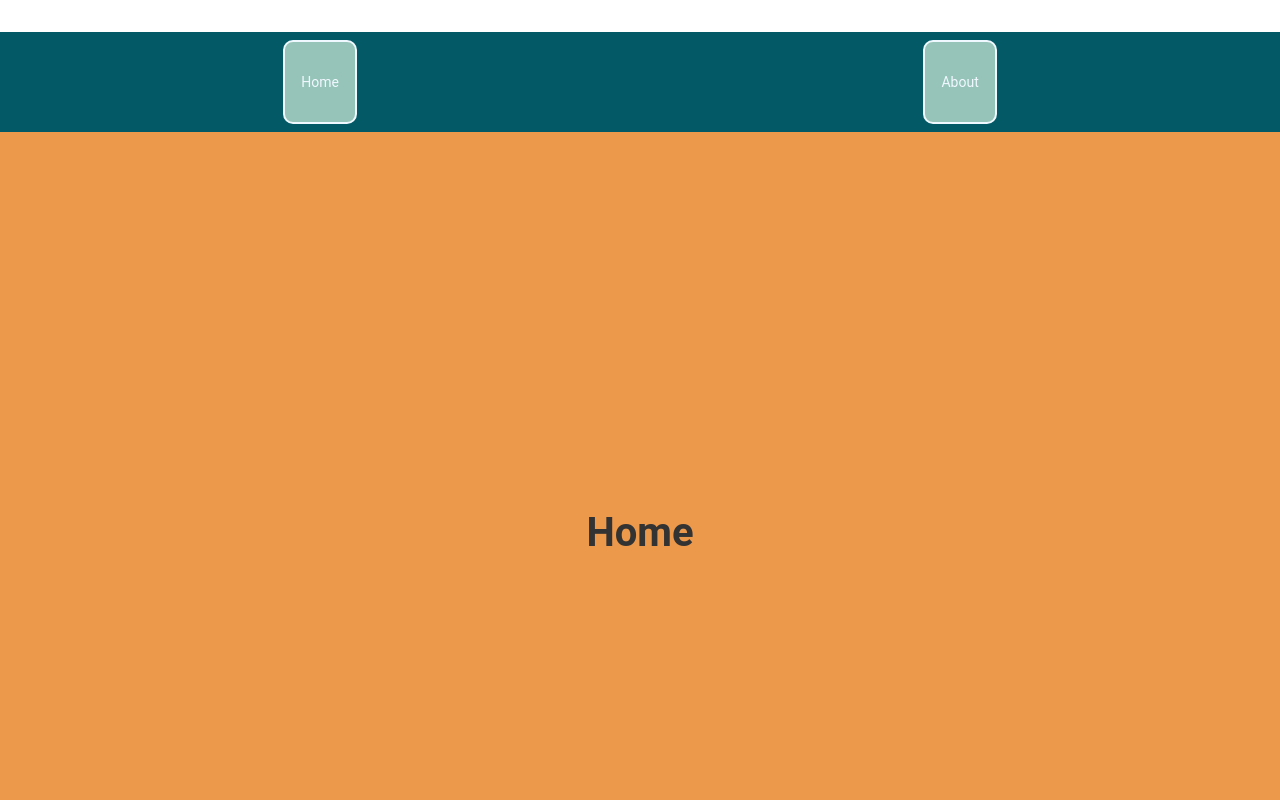
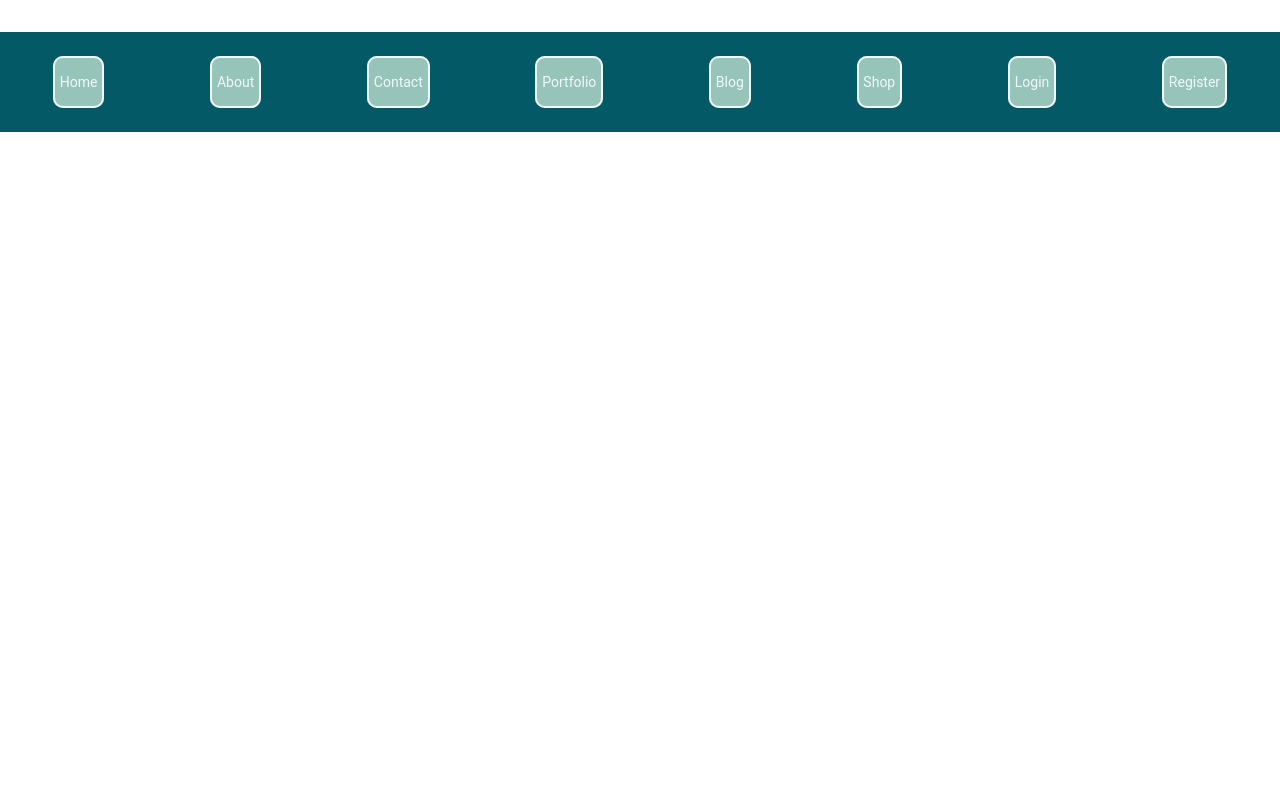
Before and after one commit to luv-jeri/React, a React (Create React App) app: page / in a window 1280 px wide. Shown: the top 800 px of the page. Built offline with nearby package versions, Linux system fonts and the light colour scheme.

Commit message:
With React Router

```diff
--- a/package.json
+++ b/package.json
@@ -10,6 +10,7 @@
     "axios": "^0.27.2",
     "react": "^18.1.0",
     "react-dom": "^18.1.0",
+    "react-router-dom": "6",
     "react-scripts": "5.0.1",
     "web-vitals": "^2.1.4"
   },
--- a/src/App.js
+++ b/src/App.js
@@ -1,21 +1,38 @@
 import './App.css';
-import Home from './pages/Home';
-import About from './pages/About';
-
-import { useState, useEffect } from 'react';
-
+import Page from './pages/Page';
+import { HashRouter, Routes, Route, Link } from 'react-router-dom';
 function App() {
-  var path = window.location.pathname;
-  var page = path.split('/').pop(); //` http://localhost:3000/about
-  console.log(page);
-
+  const page = [
+    'Home',
+    'About',
+    'Contact',
+    'Portfolio',
+    'Blog',
+    'Shop',
+    'Login',
+    'Register',
+  ];
   return (
     <div className='container'>
-      <nav>
-        <a href='/'>Home</a>
-        <a href='/about'>About</a>
-      </nav>
-      {page === '' ? <Home /> : <About />}
+      <HashRouter>
+        <nav>
+          {page.map((item, index) => {
+            return (
+              <div className='link' key={index}>
+                <Link to={`/${item.toLowerCase()}`}>{item}</Link>
+              </div>
+            );
+          })}
+        </nav>
+
+        <Routes>
+          {page.map((item) => {
+            return (
+              <Route path={`/${item.toLowerCase()}`} element={<Page>{item}</Page>} />
+            );
+          })}
+        </Routes>
+      </HashRouter>
     </div>
   );
 }
--- a/src/index.css
+++ b/src/index.css
@@ -50,6 +50,7 @@ input {
 
 nav {
   display: flex;
+  flex-direction: row;
   justify-content: space-around;
   align-items: center;
   width: 100vw;
@@ -62,7 +63,7 @@ a {
   color: aliceblue;
   text-decoration: none;
   border: 2px solid aliceblue;
-  padding: 2rem 1rem;
+  padding: 1rem 0.3rem;
   background-color: #97c4b8;
   border-radius: 10px;
 }
--- /dev/null
+++ b/src/pages/Page.jsx
@@ -0,0 +1,15 @@
+import React from 'react';
+import './page.css';
+
+export default function Page({ children }) {
+  return (
+    <div
+      className='title'
+      style={{
+        backgroundColor: '#EC994B',
+      }}
+    >
+      {children}
+    </div>
+  );
+}
```
Also changed, not shown: src/components/Card.jsx (+4 -12 lines), 1 other file (tests, documents, lock files or other folders).
